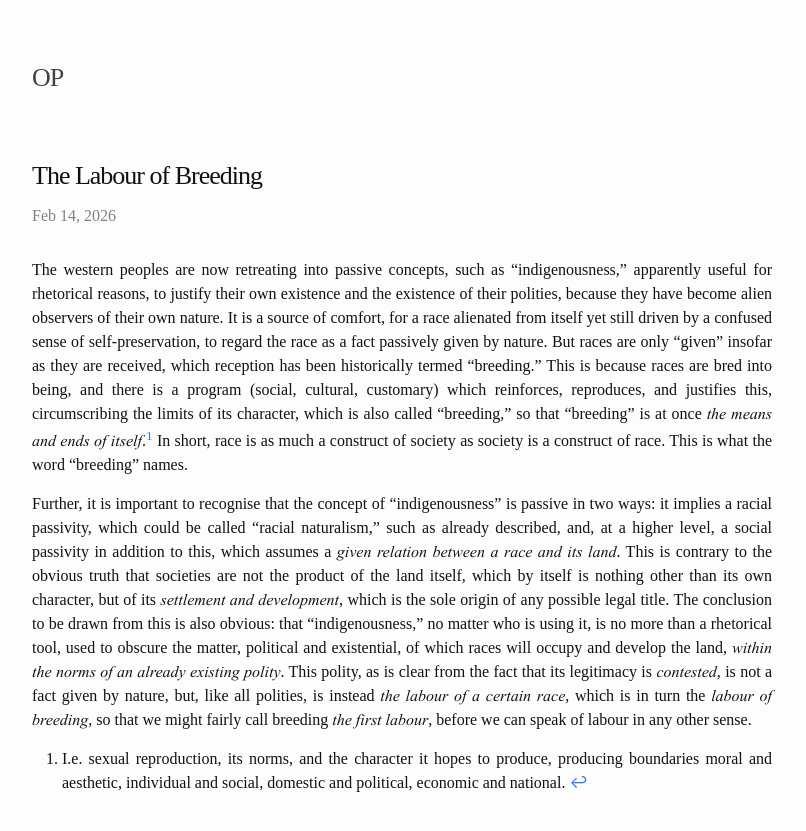
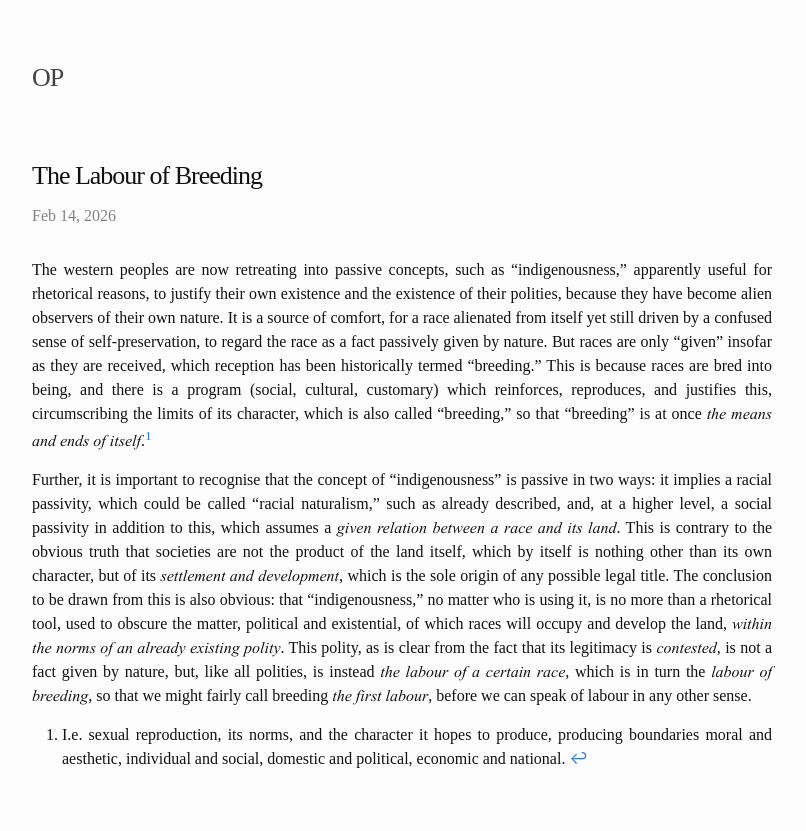
Before and after one commit to TheatrumMundi/TheatrumMundi, a Jekyll site: the page built from _posts/2026-02-14-the-labour-of-breeding.markdown, in a window 1280 px wide. Shown: the top 831 px of the page, without its empty margins (238-1044 px from the left). Built offline with Jekyll 4.4.1, drawn with Linux system fonts in a browser that asks for light colours; some web fonts are replaced.

Commit message:
Update text on breeding and indigenousness concepts

```diff
--- a/_posts/2026-02-14-the-labour-of-breeding.markdown
+++ b/_posts/2026-02-14-the-labour-of-breeding.markdown
@@ -5,7 +5,7 @@ date:   2026-02-14 12:00:00 +0000
 categories: jekyll update
 ---
 
-The western peoples are now retreating into passive concepts, such as "indigenousness," apparently useful for rhetorical reasons, to justify their own existence and the existence of their polities, because they have become alien observers of their own nature. It is a source of comfort, for a race alienated from itself yet still driven by a confused sense of self-preservation, to regard the race as a fact passively given by nature. But races are only "given" insofar as they are received, which reception has been historically termed "breeding." This is because races are bred into being, and there is a program (social, cultural, customary) which reinforces, reproduces, and justifies this, circumscribing the limits of its character, which is also called "breeding," so that "breeding" is at once *the means and ends of itself*.[^1] In short, race is as much a construct of society as society is a construct of race. This is what the word "breeding" names.
+The western peoples are now retreating into passive concepts, such as "indigenousness," apparently useful for rhetorical reasons, to justify their own existence and the existence of their polities, because they have become alien observers of their own nature. It is a source of comfort, for a race alienated from itself yet still driven by a confused sense of self-preservation, to regard the race as a fact passively given by nature. But races are only "given" insofar as they are received, which reception has been historically termed "breeding." This is because races are bred into being, and there is a program (social, cultural, customary) which reinforces, reproduces, and justifies this, circumscribing the limits of its character, which is also called "breeding," so that "breeding" is at once *the means and ends of itself*.[^1]
 
 Further, it is important to recognise that the concept of "indigenousness" is passive in two ways: it implies a racial passivity, which could be called "racial naturalism," such as already described, and, at a higher level, a social passivity in addition to this, which assumes a *given relation between a race and its land*. This is contrary to the obvious truth that societies are not the product of the land itself, which by itself is nothing other than its own character, but of its *settlement and development*, which is the sole origin of any possible legal title. The conclusion to be drawn from this is also obvious: that "indigenousness," no matter who is using it, is no more than a rhetorical tool, used to obscure the matter, political and existential, of which races will occupy and develop the land, *within the norms of an already existing polity*. This polity, as is clear from the fact that its legitimacy is *contested*, is not a fact given by nature, but, like all polities, is instead *the labour of a certain race*, which is in turn the *labour of breeding*, so that we might fairly call breeding *the first labour*, before we can speak of labour in any other sense.
 
```
